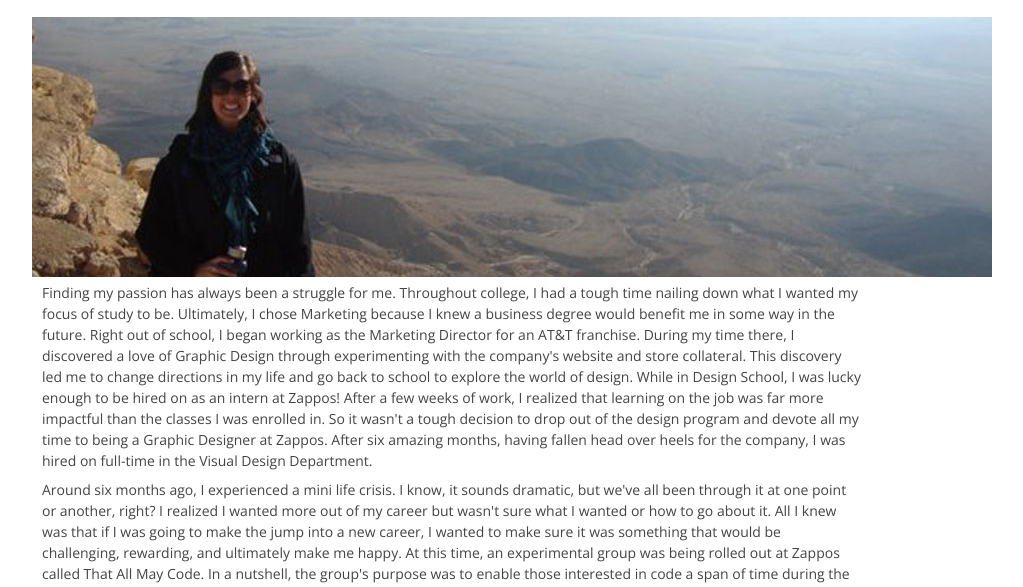
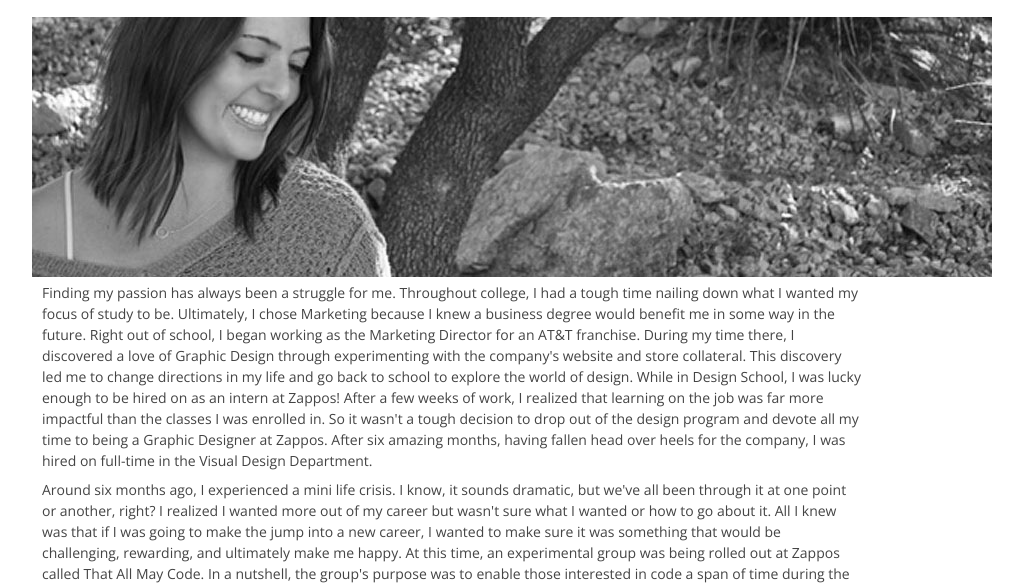
Before and after one commit to aetcoff/aetcoff.github.io, a plain HTML site: page about.html in a window 1280 px wide. Shown: the part 212-799 px from the top of the page, without its empty margins (128-1151 px from the left). Drawn offline with nearby package versions, Linux system fonts and the light colour scheme.

Commit message:
Changed about header image

```diff
--- a/about.html
+++ b/about.html
@@ -62,7 +62,7 @@
     </div>
 <!-- IMAGE -->
     <div class="full-width">
-      <img src="images/about-image.jpg" />
+      <img src="images/aboutbw.jpg" />
     </div>
       <div class="fourteen columns">
         <p class="project-item">
```
Also changed, not shown: images/about3.jpg (added), images/aboutbw.jpg (added).
